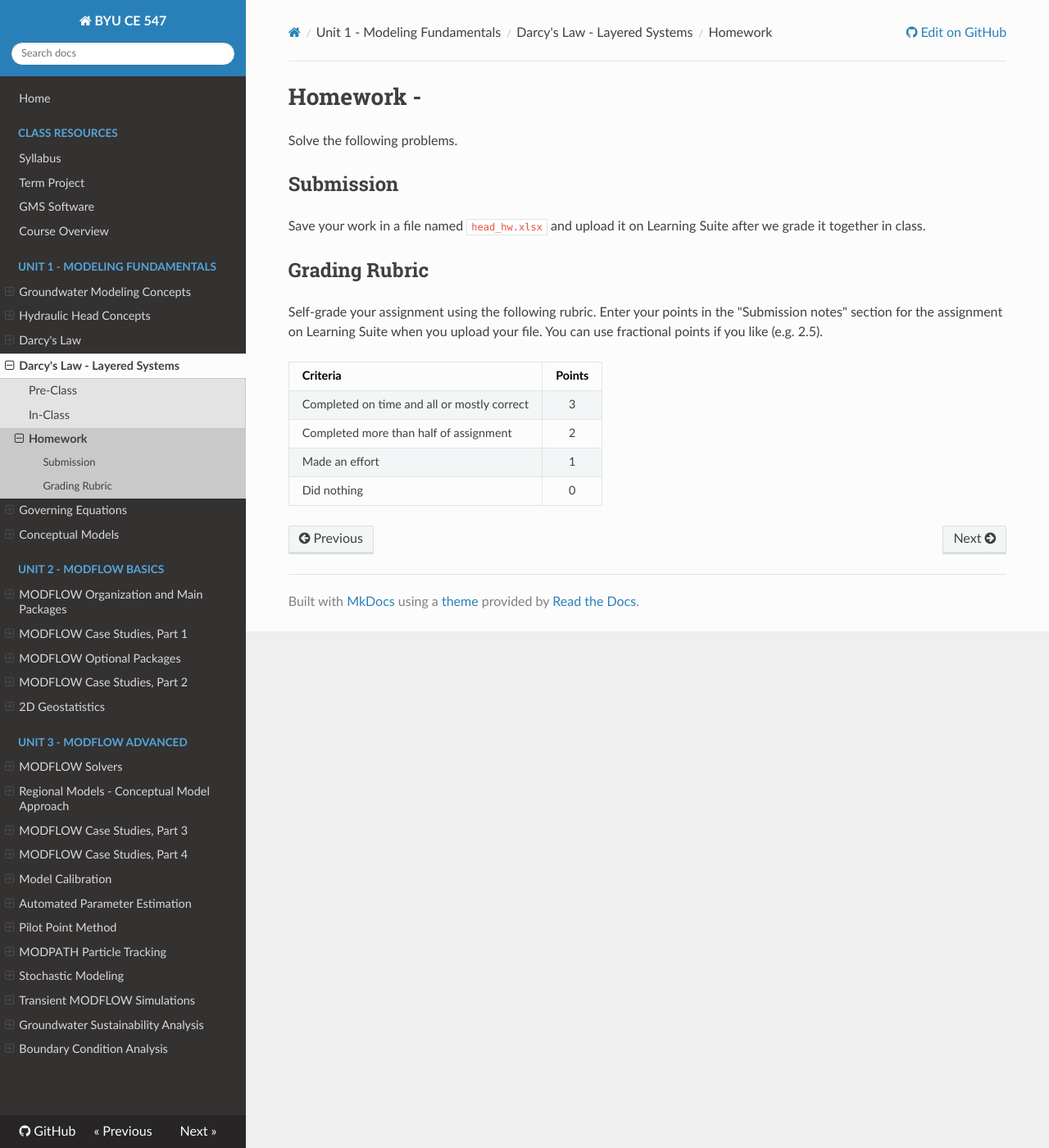
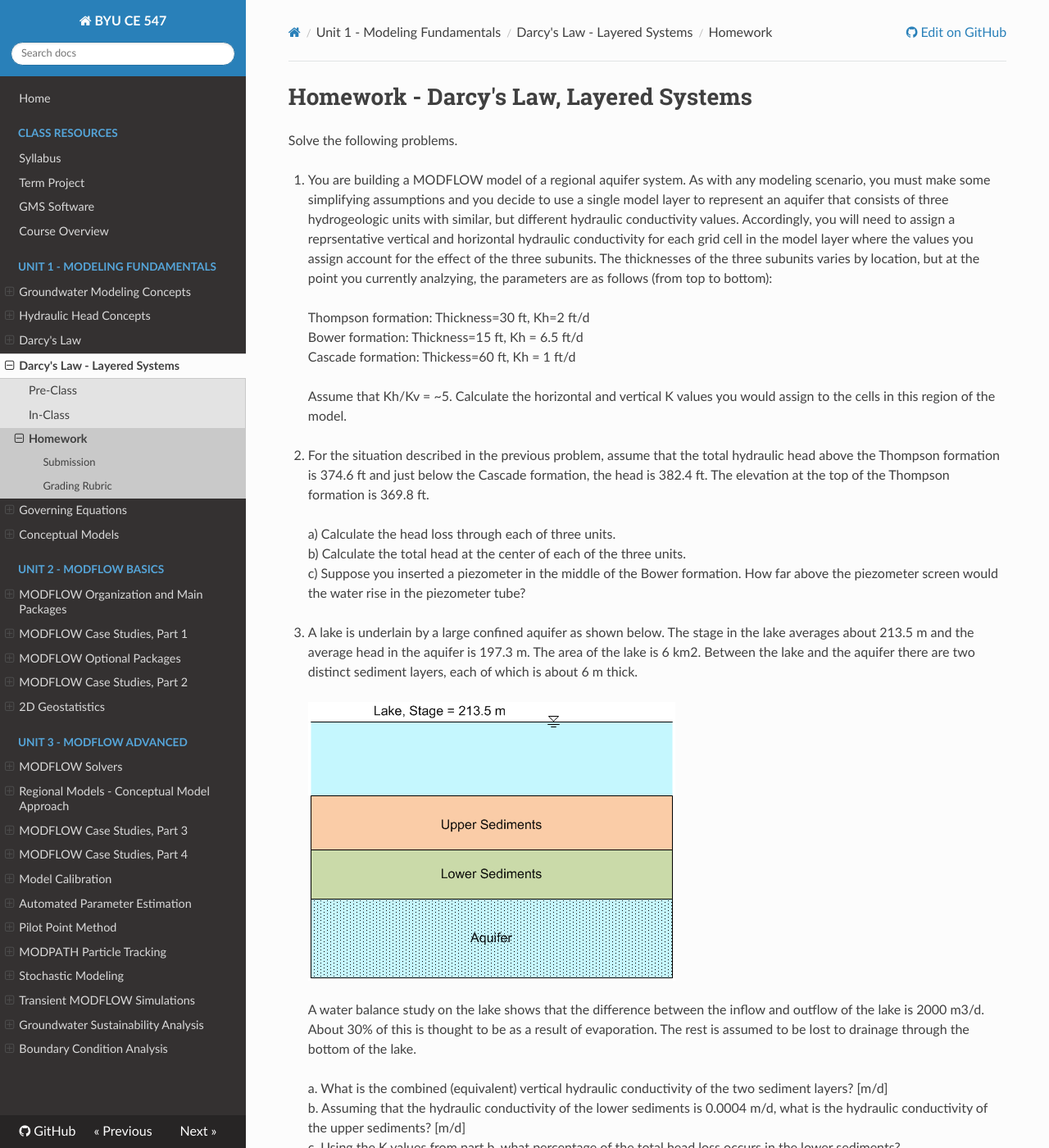
Before and after one commit to njones61/ce547, an MkDocs documentation site: the page built from docs/unit1/04_darcy_layered/darcy_layered_hw.md, in a window 1280 px wide and 1400 px high. Shown: the whole window at 82% size. Built offline with MkDocs 1.6.1, drawn with Linux system fonts in a browser that asks for light colours; nearby versions of some CDN libraries; some of the changed text lies outside the part shown.

Commit message:
Completed darcy and darcy_layered hws

```diff
--- a/docs/unit1/04_darcy_layered/darcy_layered_hw.md
+++ b/docs/unit1/04_darcy_layered/darcy_layered_hw.md
@@ -1,8 +1,31 @@
-# Homework -
+# Homework - Darcy's Law, Layered Systems
 
 Solve the following problems.
 
+1. You are building a MODFLOW model of a regional aquifer system. As with any modeling scenario, you must make some simplifying assumptions and you decide to use a single model layer to represent an aquifer that consists of three hydrogeologic units with similar, but different hydraulic conductivity values. Accordingly, you will need to assign a reprsentative vertical and horizontal hydraulic conductivity for each grid cell in the model layer where the values you assign account for the effect of the three subunits. The thicknesses of the three subunits varies by location, but at the point you currently analzying, the parameters are as follows (from top to bottom):
 
+>Thompson formation: Thickness=30 ft, Kh=2 ft/d <br>
+Bower formation: Thickness=15 ft, Kh = 6.5 ft/d <br>
+Cascade formation: Thickess=60 ft, Kh = 1 ft/d
+
+>Assume that Kh/Kv = ~5. Calculate the horizontal and vertical K values you would assign to the cells in this region of the model.
+
+2. For the situation described in the previous problem, assume that the total hydraulic head above the Thompson formation is 374.6 ft and just below the Cascade formation, the head is 382.4 ft. The elevation at the top of the Thompson formation is 369.8 ft.
+
+>a) Calculate the head loss through each of three units. <br>
+b) Calculate the total head at the center of each of the three units. <br>
+c) Suppose you inserted a piezometer in the middle of the Bower formation. How far above the piezometer screen would the water rise in the piezometer tube?
+
+3. A lake is underlain by a large confined aquifer as shown below. The stage in the lake averages about 213.5 m and the average head in the aquifer is 197.3 m. The area of the lake is 6 km2. Between the lake and the aquifer there are two distinct sediment layers, each of which is about 6 m thick.
+
+>![lake.png](images%2Flake.png)
+
+>A water balance study on the lake shows that the difference between the inflow and outflow of the lake is 2000 m3/d. About 30% of this is thought to be as a result of evaporation. The rest is assumed to be lost to drainage through the bottom of the lake.
+
+>a. What is the combined (equivalent) vertical hydraulic conductivity of the two sediment layers? [m/d] <br>
+b. Assuming that the hydraulic conductivity of the lower sediments is 0.0004 m/d, what is the hydraulic conductivity of the upper sediments? [m/d] <br>
+c. Using the K values from part b, what percentage of the total head loss occurs in the lower sediments? <br>
+d. Assuming an effective porosity of 0.35 for the upper sediments and 0.25 for the lower sediments, what is the average travel time for a conservative tracer (non-sorbing) to move from the lake to the aquifer?
 
 
 
```
Also changed, not shown: docs/unit1/03_darcy/darcy_hw.md (+22 -1 lines), docs/unit1/03_darcy/images/fremont.png (added), docs/unit1/03_darcy/images/tank.gif (added), docs/unit1/03_darcy/images/trench.png (added), docs/unit1/04_darcy_layered/images/lake.png (added).
